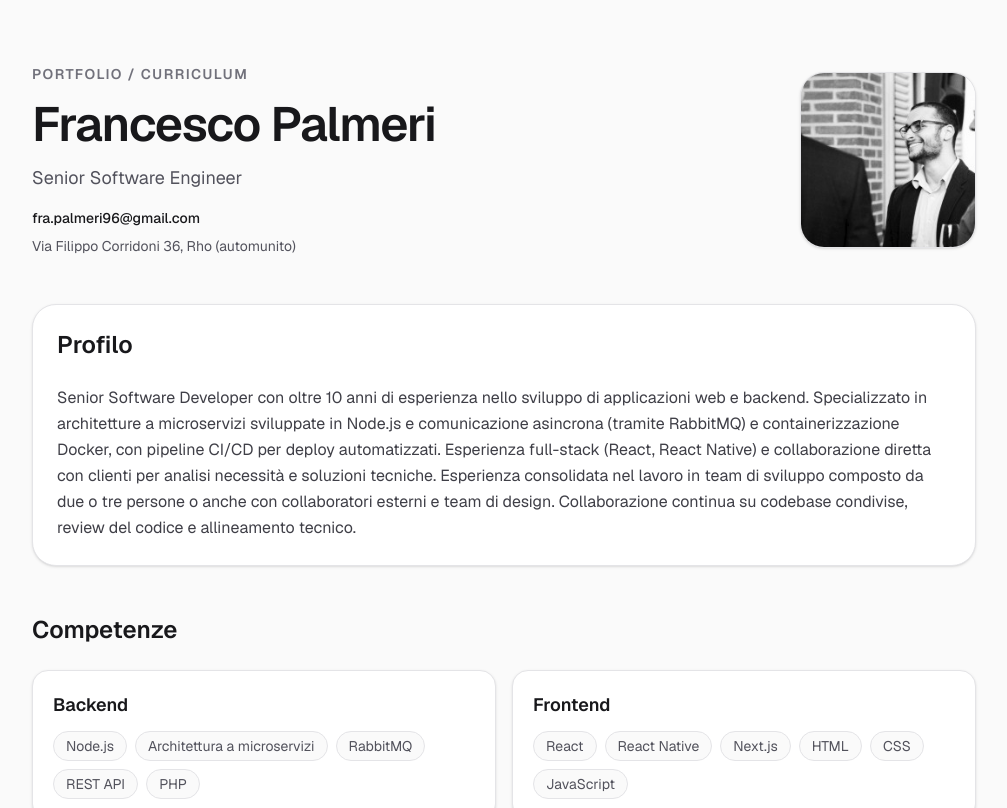
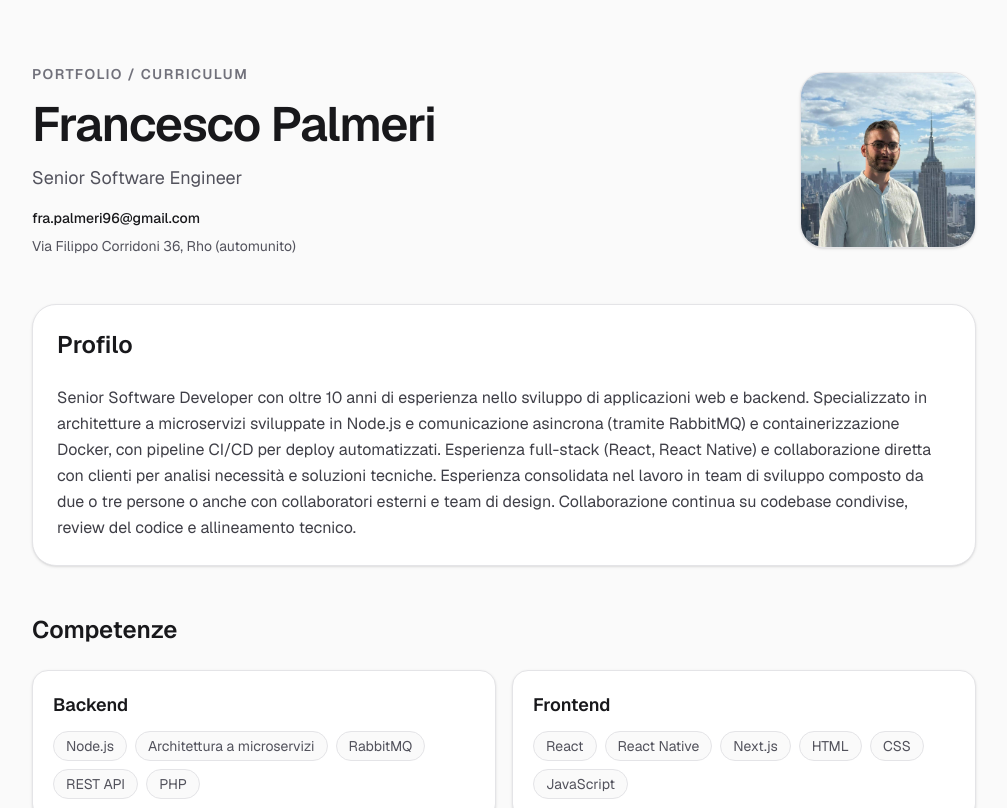
Before and after one commit to FraKing96/portfolio, a Next.js app: page / in a window 1280 px wide. Shown: the top 808 px of the page, without its empty margins (136-1143 px from the left). Built offline with nearby package versions, Linux system fonts and the light colour scheme.

Commit message:
- minor fixing

```diff
--- a/app/page.tsx
+++ b/app/page.tsx
@@ -57,8 +57,10 @@ export default function Home() {
             <Image
               src="/image.jpg"
               alt="Foto profilo di Francesco Palmeri"
-              fill
-              className="object-cover"
+              // fill
+              width={500}
+              height={500}
+              objectFit="cover"
               priority
             />
           </div>
```
Also changed, not shown: public/image.jpg.
